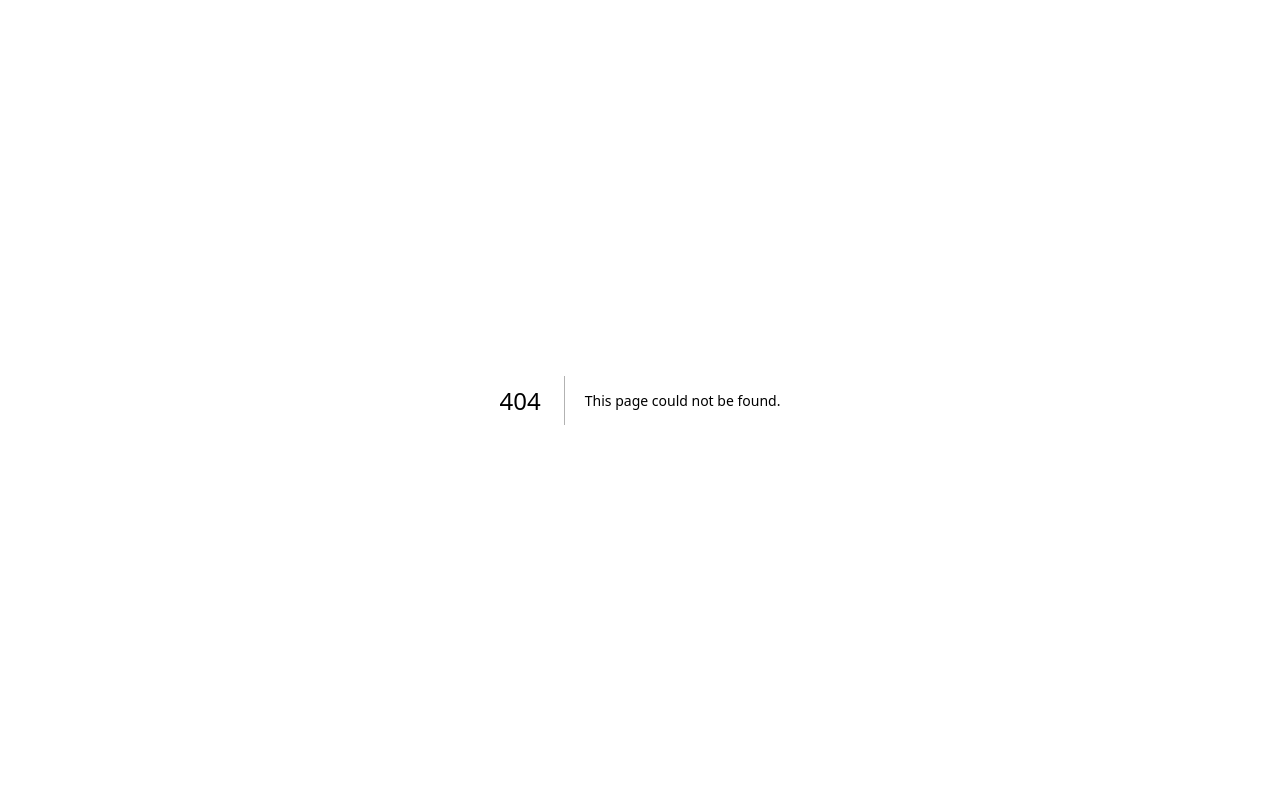
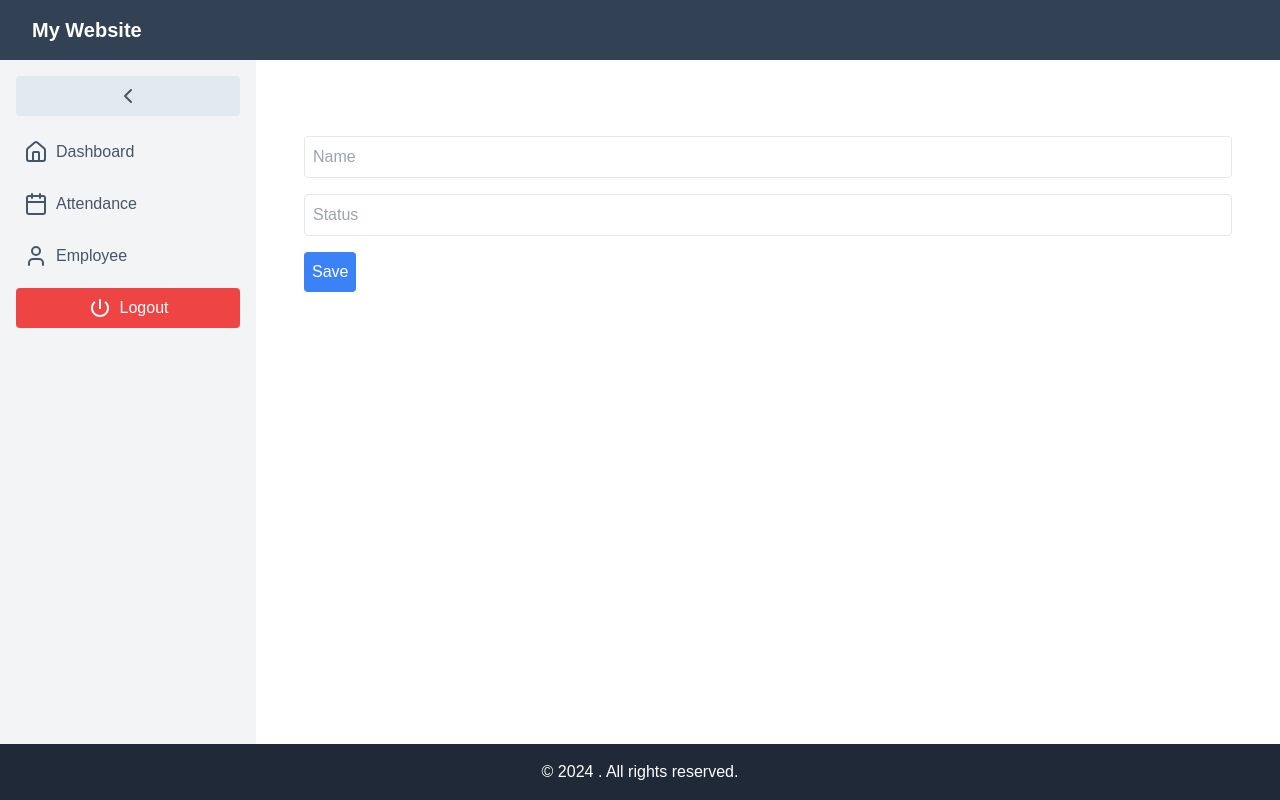
Before and after one commit to AnggaPalguna/Absensi-Website, a Next.js app: page /employe/1 in a window 1280 px wide. Before the commit this address had no page. Built offline with nearby package versions, Linux system fonts and the light colour scheme; no server answers; the database is empty; sample sign-in values are in the browser's storage; what @mui/material-nextjs would draw is missing.

Commit message:
add view and edit on employePage

```diff
--- /dev/null
+++ b/src/app/employe/[uid]/page.js
@@ -0,0 +1,5 @@
+import EditEmployee from "@/components/EditEmployee";
+
+export default function EditEmployeePage({ params }) {
+  return <EditEmployee uid={params.uid} />;
+}
--- a/src/app/employe/page.js
+++ b/src/app/employe/page.js
@@ -1,8 +1,9 @@
+import EmployeeList from "@/components/EmployePage";
 
 export default function Employe() {
     return (
         <main>
-            haloo
+            <EmployeeList />
         </main>
     );
 }
--- /dev/null
+++ b/src/components/EditEmployee.jsx
@@ -0,0 +1,60 @@
+"use client";
+
+import { useEffect, useState } from "react";
+import { useRouter } from "next/navigation";
+import { database } from "../../firebase-config";
+import { ref, get, update } from "firebase/database";
+
+export default function EditEmployee({ uid }) {
+  const [employee, setEmployee] = useState({ name: "", status: "" });
+  const router = useRouter();
+
+  useEffect(() => {
+    if (uid) {
+      const fetchEmployee = async () => {
+        const employeeRef = ref(database, `employees/${uid}`);
+        const snapshot = await get(employeeRef);
+        if (snapshot.exists()) {
+          setEmployee(snapshot.val());
+        }
+      };
+      fetchEmployee();
+    }
+  }, [uid]);
+
+  const handleChange = (e) => {
+    setEmployee({ ...employee, [e.target.name]: e.target.value });
+  };
+
+  const handleSubmit = async (e) => {
+    e.preventDefault();
+    const employeeRef = ref(database, `employees/${uid}`);
+    await update(employeeRef, employee);
+    router.push("/employe"); // Redirect kembali ke daftar karyawan
+  };
+
+  return (
+    <div className="p-6">
+      <h2 className="text-xl font-bold">Edit Employee</h2>
+      <form onSubmit={handleSubmit} className="space-y-4">
+        <input
+          type="text"
+          name="name"
+          value={employee.name}
+          onChange={handleChange}
+          className="w-full p-2 border rounded text-black"
+          placeholder="Name"
+        />
+        <input
+          type="text"
+          name="status"
+          value={employee.status}
+          onChange={handleChange}
+          className="w-full p-2 border rounded text-black"
+          placeholder="Status"
+        />
+        <button type="submit" className="bg-blue-500 text-white p-2 rounded">Save</button>
+      </form>
+    </div>
+  );
+}
--- /dev/null
+++ b/src/components/EmployePage.jsx
@@ -0,0 +1,46 @@
+"use client"; // Tambahkan ini di baris pertama
+
+import { useEffect, useState } from "react";
+import { useRouter } from "next/navigation"; // Gunakan next/navigation untuk App Router
+import { database } from "../../firebase-config";
+import { ref, get, update } from "firebase/database";
+
+export default function EmployeeList() {
+  const [employees, setEmployees] = useState([]);
+  const router = useRouter();
+
+  useEffect(() => {
+    const fetchEmployees = async () => {
+      const employeesRef = ref(database, "employees");
+      const snapshot = await get(employeesRef);
+      if (snapshot.exists()) {
+        const data = snapshot.val();
+        const employeeList = Object.keys(data).map((key) => ({ id: key, ...data[key] }));
+        setEmployees(employeeList);
+      }
+    };
+    fetchEmployees();
+  }, []);
+
+  return (
+    <div className="p-6 grid grid-cols-1 md:grid-cols-3 gap-4">
+      {employees.map((employee) => (
+        <EmployeeCard key={employee.id} employee={employee} onClick={() => router.push(`/employe/${employee.id}`)} />
+      ))}
+    </div>
+  );
+}
+
+// EmployeeCard component
+export function EmployeeCard({ employee, onClick }) {
+  return (
+    <div
+      className="cursor-pointer p-4 hover:shadow-lg border rounded-lg"
+      onClick={onClick}
+    >
+      <h2 className="text-xl font-bold text-gray-500">{employee.name}</h2>
+      <p className="text-slate-600">Status: {employee.status}</p>
+      <p className="text-sm text-gray-500">Created At: {new Date(employee.createdat).toLocaleDateString()}</p>
+    </div>
+  );
+}
```
Also changed, not shown: src/components/HomePage.jsx (added).
